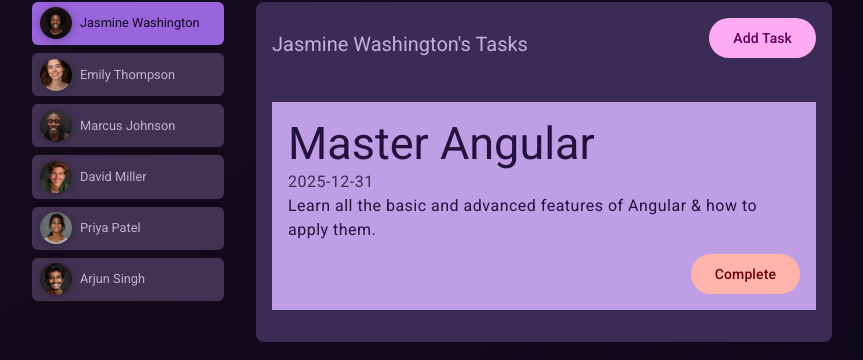
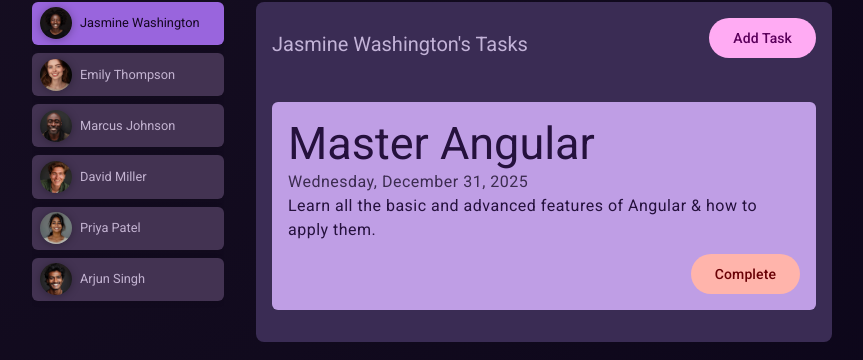
Before and after one commit to baku67/angular-udemy, an Angular app: page / in a window 1280 px wide. Both pictures are taken after a click on the button "Jasmine Washington". Shown: the part 305-665 px from the top of the page, without its empty margins (208-1071 px from the left). Built offline with nearby package versions, Linux system fonts and the light colour scheme.

Commit message:
Content projection ng-content (="wrapper component") + WIP TaskService

```diff
--- /dev/null
+++ b/src/app/shared/card/card.component.css
@@ -0,0 +1,5 @@
+div {
+    border-radius: 6px;
+    box-shadow: 0 1px 6px rgba(0, 0, 0, 0.1);
+    overflow: hidden;
+  }
--- /dev/null
+++ b/src/app/shared/card/card.component.html
@@ -0,0 +1,3 @@
+<div>
+    <ng-content />
+</div>
--- a/src/app/user-details/task/task.component.html
+++ b/src/app/user-details/task/task.component.html
@@ -1,9 +1,12 @@
+<app-card>
 
     <article>
         <h2>{{ task.title }}</h2>
-    <time>{{ task.dueDate }}</time>
+        <time>{{ task.dueDate | date:'fullDate' }}</time>
         <p>{{ task.summary }}</p>
         <p class="actions">
             <button mat-flat-button color="warn" (click)="onCompleteTask()">Complete</button>
         </p>
     </article>
+
+</app-card>
--- a/src/app/user-details/task/task.component.ts
+++ b/src/app/user-details/task/task.component.ts
@@ -2,13 +2,15 @@
 import {MatButtonModule} from '@angular/material/button';
 import { Task } from './task.model';
 import { EventEmitter } from '@angular/core';
+import { CardComponent } from "../../shared/card/card.component";
+import { DatePipe } from '@angular/common';
 
 
 
 @Component({
   selector: 'app-task',
   standalone: true,
-  imports: [MatButtonModule],
+  imports: [MatButtonModule, CardComponent, DatePipe],
   templateUrl: './task.component.html',
   styleUrl: './task.component.css'
 })
--- /dev/null
+++ b/src/app/user-details/tasks.service.ts
@@ -0,0 +1,28 @@
+import { Injectable } from "@angular/core";
+import { dummyTasks } from "../dummy-tasks";
+import { NewTaskData, Task } from "./task/task.model";
+
+@Injectable({providedIn:'root'})
+export class TaskService {
+
+    private tasks:Task[] = dummyTasks;
+
+    getUserTasks(userId:string):Task[] {
+        return this.tasks.filter((task) => task.userId === userId);
+    }
+
+    addTask(taskData:NewTaskData, userId:string) {
+        this.tasks.push({
+            id: new Date().getTime().toString(),
+            userId: userId,
+            title: taskData.title,
+            summary: taskData.summary,
+            dueDate: taskData.dueDate,
+          });
+    }
+
+    removeTask(taskId:string) {
+        this.tasks = this.tasks.filter((task) => task.id !== taskId);
+    }
+
+}
--- a/src/app/user-details/user-details.component.ts
+++ b/src/app/user-details/user-details.component.ts
@@ -9,6 +9,7 @@
 import {MatFormFieldModule} from '@angular/material/form-field';
 import { NewTaskComponent } from './new-task/new-task.component';
 // import * as uuid from 'uuid';
+import { TaskService } from './tasks.service';
 
 
 
@@ -23,25 +24,27 @@
 
   @Input() userSelected?: User | null
 
-  tasks:Task[] = dummyTasks;
 
   formState:boolean = false;
 
 
+  constructor(private taskService:TaskService) {}
+
+
+
   get userSelectedTasks() {
-    return this.tasks.filter((task) => task.userId === this.userSelected?.id);
+    return this.taskService.getUserTasks(this.userSelected!.id);
   }
 
-  // userSelectedTasks:Task[] = this.tasks.filter(task => task.userId === this.userSelected?.id);
-  // ngOnInit(): void {
-  //     this.userSelectedTasks = this.tasks.filter(task => task.userId === this.userSelected?.id);
-  //     console.log(this.userSelectedTasks)
-  // }
+  onCompleteTask(id:string) {
+    return this. taskService.removeTask(id);
+  }
 
+  onAddTask(taskData: NewTaskData) {
+    this.taskService.addTask(taskData, this.userSelected!.id)
+    this.formState = false;
+  }
 
-  onCompleteTask(id:string) {
-    this.tasks = this.tasks.filter((task) => task.id !== id);
-  }
 
 
   toggleForm() {
@@ -52,19 +55,6 @@
     this.formState = false;
   }
 
-  onAddTask(taskData: NewTaskData) {
-
-    this.tasks.push({
-      id: new Date().getTime().toString(),
-      userId: this.userSelected!.id,
-      title: taskData.title,
-      summary: taskData.summary,
-      dueDate: taskData.dueDate,
-    });
-
-    this.formState = false;
-  }
-
 
 
 }
--- a/src/app/user/user.component.css
+++ b/src/app/user/user.component.css
@@ -1,8 +1,3 @@
-mat-card {
-    border-radius: 6px;
-    box-shadow: 0 1px 6px rgba(0, 0, 0, 0.1);
-    overflow: hidden;
-  }
 
   button {
     display: flex;
--- a/src/app/user/user.component.html
+++ b/src/app/user/user.component.html
@@ -1,3 +1,5 @@
+<app-card>
+
     <mat-card class="example-card" >
 
         <mat-card-title-group>
@@ -14,3 +16,5 @@
         </mat-card-title-group>
 
     </mat-card>
+
+</app-card>
--- a/src/app/user/user.component.ts
+++ b/src/app/user/user.component.ts
@@ -3,12 +3,13 @@
 import { OnInit } from '@angular/core';
 import {MatCardModule} from '@angular/material/card';
 import { User } from './user.model';
+import { CardComponent } from "../shared/card/card.component";
 
 
 @Component({
   selector: 'app-user',
   standalone: true,
-  imports: [MatCardModule],
+  imports: [MatCardModule, CardComponent],
   templateUrl: './user.component.html',
   styleUrl: './user.component.css'
 })
```
Also changed, not shown: src/app/shared/card/card.component.ts (added, +12 -0 lines). Lines whose indentation alone changed are shown as unchanged.
